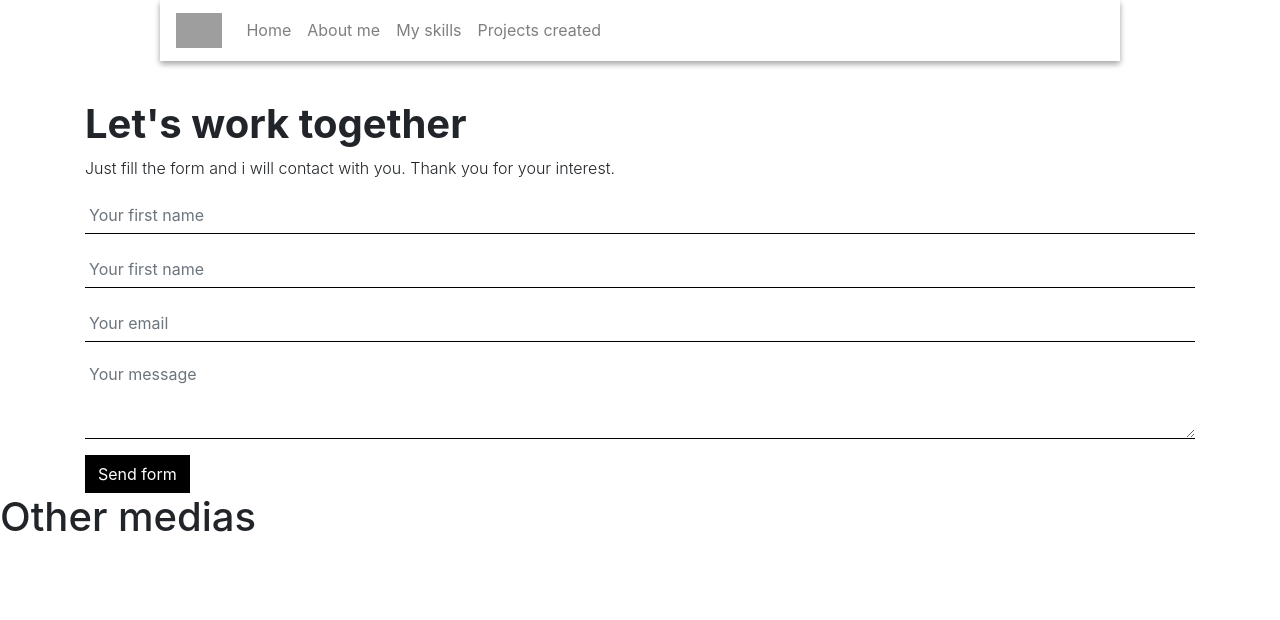
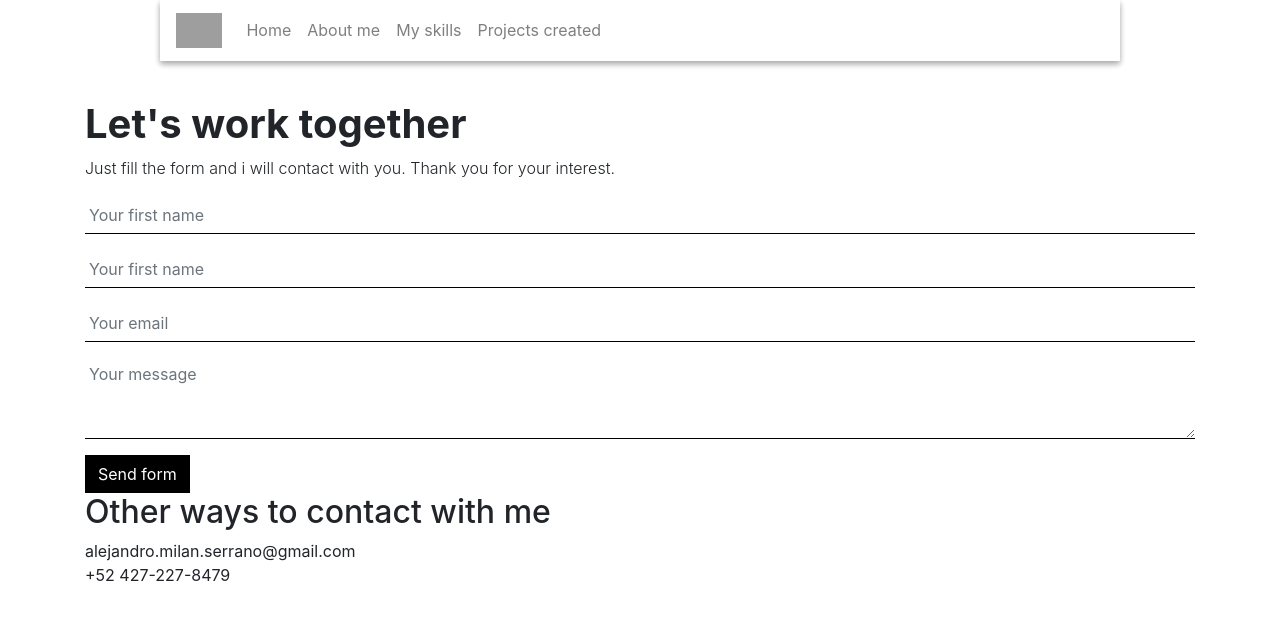
Before and after one commit to AlejandroMilan/MilanPortfolio, a Nuxt app: page /contact in a window 1280 px wide. Shown: the top 620 px of the page. Built offline with nearby package versions, Linux system fonts and the light colour scheme; grey boxes are pictures that could not be loaded.

Commit message:
Other contact media component data filled

```diff
--- a/components/contact_page-components/OtherContactMedias.vue
+++ b/components/contact_page-components/OtherContactMedias.vue
@@ -1,8 +1,39 @@
 <template>
-  <h1>Other medias</h1>
+  <section class="other-contact-medias">
+    <div class="container">
+      <h2>Other ways to contact with me</h2>
+      <div class="contact-medias">
+        <article
+          v-for="(contactMedia, index) in contactMedias"
+          :key="index"
+          class="contact-medias-item"
+        >
+          <div class="contact-media-item-icon"></div>
+          <div class="contact-media-item-content">
+            {{ contactMedia.content }}
+          </div>
+        </article>
+      </div>
+    </div>
+  </section>
 </template>
 
 <script lang="ts">
 import Vue from 'vue'
-export default Vue.extend({})
+export default Vue.extend({
+  data: () => {
+    return {
+      contactMedias: [
+        {
+          content: 'alejandro.milan.serrano@gmail.com',
+          iconName: '',
+        },
+        {
+          content: '+52 427-227-8479',
+          iconName: '',
+        },
+      ],
+    }
+  },
+})
 </script>
```
